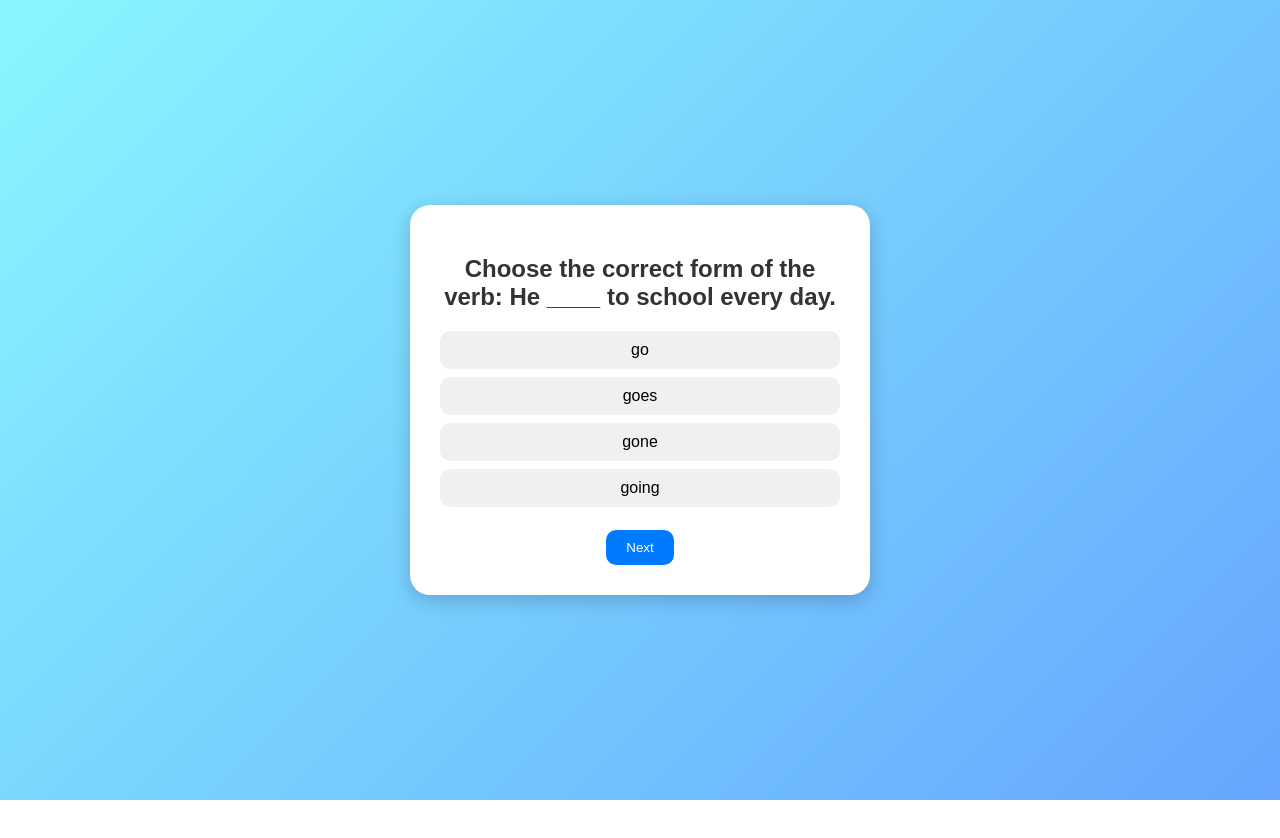
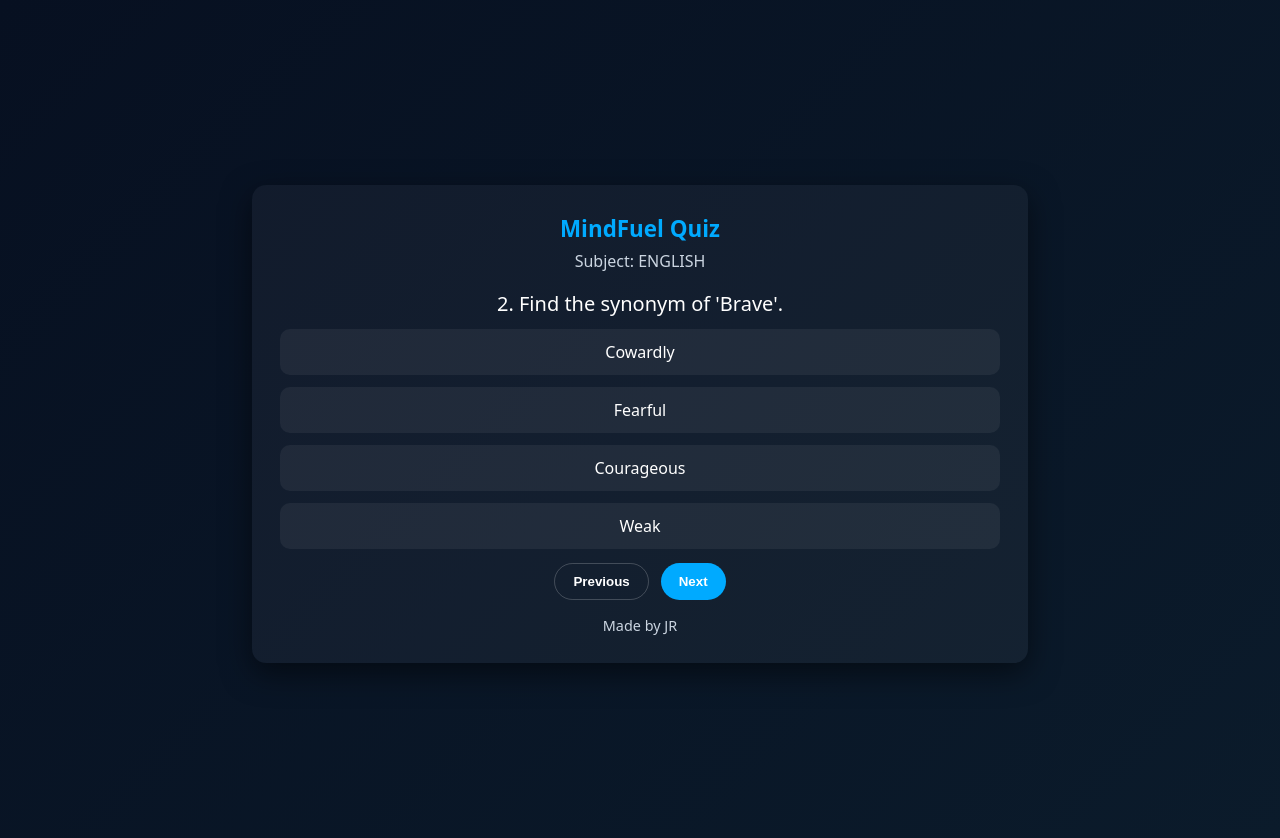
Before and after one commit to TechJR07-netizen/Mind-Fuel, a plain HTML site: page quiz.html in a window 1280 px wide. Both pictures are taken after a click on the button "Next". Before the commit the page ends 800 px from the top, so only its background shows below. Drawn offline with Linux system fonts and the light colour scheme.

Commit message:
Update quiz.html

```diff
--- a/quiz.html
+++ b/quiz.html
@@ -1,113 +1,238 @@
 <!DOCTYPE html>
 <html lang="en">
 <head>
-  <meta charset="UTF-8" />
-  <meta name="viewport" content="width=device-width, initial-scale=1.0" />
-  <title>English Quiz | Mind Fuel</title>
+  <meta charset="utf-8"/>
+  <meta name="viewport" content="width=device-width,initial-scale=1"/>
+  <title>MindFuel Quiz</title>
   <style>
+    :root {
+      --bg1: #0f1724;
+      --card: #0b1220;
+      --accent: #00aaff;
+      --muted: #cbd5e1;
+    }
+
     body {
-      font-family: Arial, sans-serif;
-      background: linear-gradient(135deg, #89f7fe, #66a6ff);
+      margin: 0;
+      font-family: Poppins, system-ui, Arial;
+      background: linear-gradient(135deg, #071021, #0b1b2b);
+      color: #fff;
+      min-height: 100vh;
       display: flex;
+      align-items: center;
       justify-content: center;
-      align-items: center;
-      height: 100vh;
-      margin: 0;
+      padding: 24px;
     }
+
     .quiz-box {
-      background: white;
-      padding: 30px;
-      border-radius: 20px;
-      box-shadow: 0 5px 20px rgba(0,0,0,0.2);
-      width: 90%;
-      max-width: 400px;
+      width: 100%;
+      max-width: 720px;
+      background: rgba(255,255,255,0.04);
+      border-radius: 14px;
+      padding: 28px;
+      box-shadow: 0 10px 30px rgba(0,0,0,0.5);
       text-align: center;
     }
-    h2 {
-      color: #333;
+
+    h1 {
+      color: var(--accent);
+      margin: 0 0 6px;
+      font-size: 1.4rem;
     }
-    .option {
-      background: #f0f0f0;
-      padding: 10px;
-      margin: 8px 0;
+
+    .meta {
+      color: var(--muted);
+      margin-bottom: 16px;
+    }
+
+    .question {
+      font-size: 1.25rem;
+      margin: 18px 0 12px;
+    }
+
+    .options {
+      display: flex;
+      flex-direction: column;
+      gap: 12px;
+      margin-bottom: 14px;
+    }
+
+    .opt {
+      background: rgba(255,255,255,0.06);
+      padding: 12px;
       border-radius: 10px;
       cursor: pointer;
-      transition: 0.3s;
+      transition: 0.12s;
+      color: #fff;
     }
-    .option:hover {
-      background: #dbe9ff;
+
+    .opt:hover {
+      transform: translateY(-3px);
+      background: rgba(0,170,255,0.12);
     }
+
+    .opt.correct {
+      background: linear-gradient(90deg, #0ea55f, #06b76a);
+      color: #04140a;
+    }
+
+    .opt.wrong {
+      background: linear-gradient(90deg, #ff6b6b, #ff9393);
+      color: #2b0606;
+    }
+
+    .controls {
+      display: flex;
+      gap: 12px;
+      justify-content: center;
+      margin-top: 12px;
+    }
+
     .btn {
-      background: #007bff;
-      color: white;
+      background: var(--accent);
       border: none;
-      padding: 10px 20px;
-      margin-top: 15px;
-      border-radius: 10px;
+      padding: 10px 18px;
+      border-radius: 999px;
+      color: #fff;
       cursor: pointer;
+      font-weight: 600;
     }
-    .btn:hover {
-      background: #0056b3;
+
+    .btn.secondary {
+      background: transparent;
+      border: 1px solid rgba(255,255,255,0.2);
+    }
+
+    .footer {
+      margin-top: 16px;
+      color: var(--muted);
+      font-size: 0.9rem;
     }
   </style>
 </head>
 <body>
   <div class="quiz-box">
-    <h2 id="question">Loading question...</h2>
-    <div id="options"></div>
-    <button id="next-btn" class="btn">Next</button>
+    <h1>MindFuel Quiz</h1>
+    <div class="meta" id="subjectMeta">Loading...</div>
+
+    <div id="content">
+      <div class="question" id="question">Loading question...</div>
+      <div class="options" id="options"></div>
+
+      <div class="controls">
+        <button id="prevBtn" class="btn secondary" style="display:none">Previous</button>
+        <button id="nextBtn" class="btn">Next</button>
+      </div>
+    </div>
+
+    <div id="result" style="display:none">
+      <h2>Quiz Completed 🎉</h2>
+      <p id="scoreText"></p>
+      <div class="controls">
+        <button class="btn" id="retryBtn">Restart</button>
+        <button class="btn secondary" id="backBtn">Back to Subjects</button>
+      </div>
+    </div>
+
+    <div class="footer">Made by JR</div>
   </div>
 
   <script>
-    let currentQuestion = 0;
-    let score = 0;
-    let questions = [];
+    const urlParams = new URLSearchParams(window.location.search);
+    const subject = urlParams.get('subject') || 'english';
 
-    async function loadQuestions() {
-      const res = await fetch("english-quiz.json");
-      questions = await res.json();
-      showQuestion();
+    let quizFile = '';
+
+    switch (subject) {
+      case 'english':
+        quizFile = 'english-quiz.json';
+        break;
+      case 'hindi':
+        quizFile = 'hindi-quiz.json';
+        break;
+      case 'maths':
+        quizFile = 'maths-quiz.json';
+        break;
+      case 'science':
+        quizFile = 'science-quiz.json';
+        break;
+      case 'commerce':
+        quizFile = 'commerce-quiz.json';
+        break;
+      case 'gk':
+        quizFile = 'gk-quiz.json';
+        break;
+      case 'current':
+        quizFile = 'current-quiz.json';
+        break;
+      default:
+        quizFile = 'english-quiz.json';
     }
 
+    document.getElementById("subjectMeta").innerText = `Subject: ${subject.toUpperCase()}`;
+
+    let questions = [];
+    let index = 0;
+    let score = 0;
+
+    fetch(quizFile)
+      .then(res => res.json())
+      .then(data => {
+        questions = data;
+        showQuestion();
+      })
+      .catch(err => {
+        document.getElementById("question").innerText = "Error loading quiz!";
+        console.error(err);
+      });
+
     function showQuestion() {
-      const q = questions[currentQuestion];
-      document.getElementById("question").textContent = q.question;
+      const q = questions[index];
+      document.getElementById("question").innerText = `${index + 1}. ${q.question}`;
       const optionsDiv = document.getElementById("options");
       optionsDiv.innerHTML = "";
+
       q.options.forEach(opt => {
         const btn = document.createElement("div");
-        btn.className = "option";
-        btn.textContent = opt;
-        btn.onclick = () => checkAnswer(opt);
+        btn.classList.add("opt");
+        btn.innerText = opt;
+        btn.onclick = () => selectOption(btn, q.answer);
         optionsDiv.appendChild(btn);
       });
+
+      document.getElementById("prevBtn").style.display = index > 0 ? "inline-block" : "none";
     }
 
-    function checkAnswer(selected) {
-      const q = questions[currentQuestion];
-      if (selected === q.answer) {
+    function selectOption(el, correctAns) {
+      const all = document.querySelectorAll(".opt");
+      all.forEach(opt => opt.onclick = null);
+      if (el.innerText === correctAns) {
+        el.classList.add("correct");
         score++;
-        alert("✅ Correct!");
       } else {
-        alert("❌ Wrong! Correct answer: " + q.answer);
+        el.classList.add("wrong");
+        all.forEach(opt => {
+          if (opt.innerText === correctAns) opt.classList.add("correct");
+        });
       }
-      currentQuestion++;
-      if (currentQuestion < questions.length) {
+      setTimeout(nextQuestion, 1000);
+    }
+
+    function nextQuestion() {
+      if (index < questions.length - 1) {
+        index++;
         showQuestion();
       } else {
-        endQuiz();
+        document.getElementById("content").style.display = "none";
+        document.getElementById("result").style.display = "block";
+        document.getElementById("scoreText").innerText = `You scored ${score} out of ${questions.length}`;
       }
     }
 
-    function endQuiz() {
-      document.querySelector(".quiz-box").innerHTML = `
-        <h2>Quiz Completed 🎉</h2>
-        <p>Your Score: ${score} / ${questions.length}</p>
-        <button class="btn" onclick="location.reload()">Restart</button>
-      `;
-    }
-
-    loadQuestions();
+    document.getElementById("nextBtn").onclick = nextQuestion;
+    document.getElementById("prevBtn").onclick = () => { index--; showQuestion(); };
+    document.getElementById("retryBtn").onclick = () => location.reload();
+    document.getElementById("backBtn").onclick = () => location.href = "quiz-select.html";
   </script>
 </body>
-  </html>
+        </html>
```
